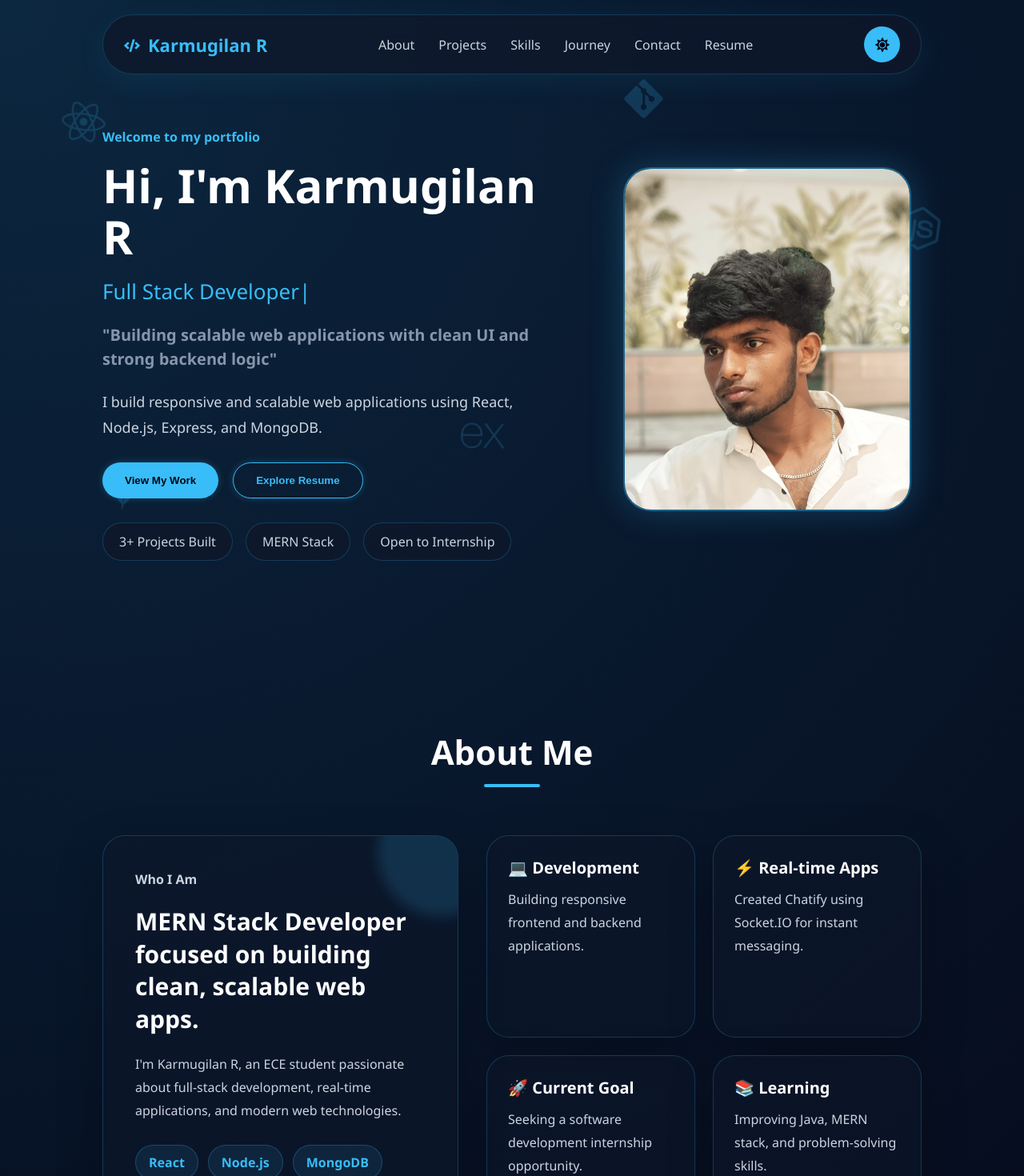
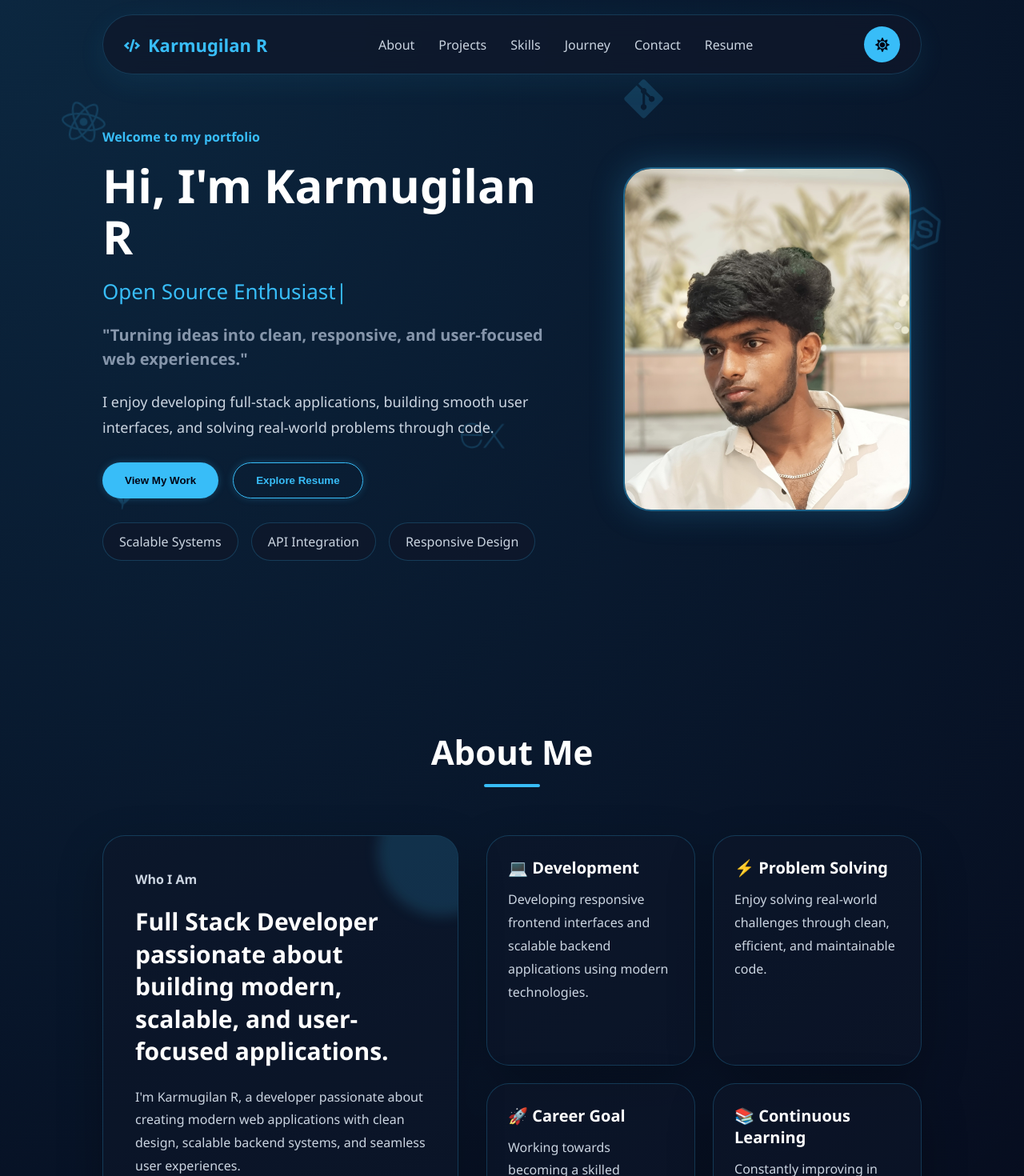
Before and after one commit to Karmugilan-vk/Portfolio, a React (Vite) app: page / in a window 1280 px wide. Shown: the top 1470 px of the page at 80% size. Built offline with nearby package versions, Linux system fonts and the light colour scheme.

Commit message:
Final update of the Portfolio

```diff
--- a/src/components/About.jsx
+++ b/src/components/About.jsx
@@ -8,12 +8,14 @@ function About() {
           <p className="about-label">Who I Am</p>
 
           <h3>
-            MERN Stack Developer focused on building clean, scalable web apps.
+            Full Stack Developer passionate about building
+        modern, scalable, and user-focused applications.
           </h3>
 
           <p>
-            I'm Karmugilan R, an ECE student passionate about full-stack
-            development, real-time applications, and modern web technologies.
+            I'm Karmugilan R, a developer passionate about creating
+modern web applications with clean design, scalable backend
+systems, and seamless user experiences.
           </p>
 
           <div className="about-points">
@@ -27,22 +29,26 @@ function About() {
         <div className="about-grid">
           <div className="about-info-card">
             <h4>💻 Development</h4>
-            <p>Building responsive frontend and backend applications.</p>
+            <p>Developing responsive frontend interfaces and scalable
+          backend applications using modern technologies.</p>
           </div>
 
           <div className="about-info-card">
-            <h4>⚡ Real-time Apps</h4>
-            <p>Created Chatify using Socket.IO for instant messaging.</p>
+            <h4>⚡ Problem Solving</h4>
+            <p>Enjoy solving real-world challenges through clean,
+          efficient, and maintainable code.</p>
           </div>
 
           <div className="about-info-card">
-            <h4>🚀 Current Goal</h4>
-            <p>Seeking a software development internship opportunity.</p>
+            <h4>🚀 Career Goal</h4>
+            <p>Working towards becoming a skilled software engineer
+          and contributing to impactful products.</p>
           </div>
 
           <div className="about-info-card">
-            <h4>📚 Learning</h4>
-            <p>Improving Java, MERN stack, and problem-solving skills.</p>
+            <h4>📚 Continuous Learning</h4>
+            <p>Constantly improving in full-stack development,
+          Java, backend systems, and UI design.</p>
           </div>
         </div>
       </div>
--- a/src/components/Contact.jsx
+++ b/src/components/Contact.jsx
@@ -1,9 +1,4 @@
-import {
-  FaGithub,
-  FaLinkedin,
-  FaEnvelope,
-  FaWhatsapp,
-} from "react-icons/fa";
+import { FaGithub, FaLinkedin, FaEnvelope, FaWhatsapp } from "react-icons/fa";
 
 function Contact() {
   return (
@@ -14,16 +9,17 @@ function Contact() {
         <h2>Contact Me</h2>
 
         <p className="contact-description">
-          I'm currently open to internship opportunities, freelance work,
-          and collaborations. Feel free to connect with me through any platform.
+          I'm currently open to internship opportunities, freelance work, and
+          collaborations. Feel free to connect with me through any platform.
         </p>
       </div>
 
       <div className="contact-container">
-
         {/* EMAIL */}
         <a
-          href="mailto:karmugilanrama@gmail.com"
+          href="https://mail.google.com/mail/?view=cm&fs=1&to=karmugilanrama@gmail.com"
+          target="_blank"
+          rel="noopener noreferrer"
           className="contact-card"
         >
           <div className="contact-icon">
@@ -86,7 +82,6 @@ function Contact() {
             <p>Quick Connect</p>
           </div>
         </a>
-
       </div>
     </section>
   );
--- a/src/components/Hero.jsx
+++ b/src/components/Hero.jsx
@@ -4,7 +4,6 @@ function Hero() {
   return (
     <section className="hero">
       <div className="hero-content">
-
         <div className="hero-left">
           <p className="hero-tag">Welcome to my portfolio</p>
 
@@ -14,11 +13,11 @@ function Hero() {
 
           <TypeAnimation
             sequence={[
-              "MERN Stack Developer",
-              1500,
               "Full Stack Developer",
               1500,
               "Open Source Enthusiast",
+              1500,
+              "Problem Solver",
               1500,
             ]}
             speed={50}
@@ -27,14 +26,14 @@ function Hero() {
           />
 
           <p className="hero-quote">
-            "Building scalable web applications with clean UI and strong backend logic"
+            "Turning ideas into clean, responsive, and user-focused web
+            experiences."
           </p>
 
           <p className="hero-description">
-            I build responsive and scalable web applications using React,
-            Node.js, Express, and MongoDB.
+            I enjoy developing full-stack applications, building smooth user
+            interfaces, and solving real-world problems through code.
           </p>
-
 
           <div className="hero-buttons">
             <button
@@ -53,9 +52,9 @@ function Hero() {
           </div>
 
           <div className="hero-highlights">
-            <span>3+ Projects Built</span>
-            <span>MERN Stack</span>
-            <span>Open to Internship</span>
+            <span>Scalable Systems</span>
+            <span>API Integration</span>
+            <span>Responsive Design</span>
           </div>
         </div>
 
@@ -65,7 +64,6 @@ function Hero() {
             alt="Karmugilan R"
           />
         </div>
-
       </div>
     </section>
   );
--- a/src/components/Journey.jsx
+++ b/src/components/Journey.jsx
@@ -6,7 +6,7 @@ function Journey() {
 
       <div className="journey-timeline">
         <div className="journey-item">
-          <span>2025</span>
+          <span>2024</span>
           <h3>Started MERN Stack</h3>
           <p>Started learning React, Node.js, Express, and MongoDB.</p>
         </div>
--- a/src/components/Projects.jsx
+++ b/src/components/Projects.jsx
@@ -31,7 +31,7 @@ function Projects() {
           </ul>
           <p><strong>Tech Stack:</strong> React, Node.js, Express, MongoDB</p>
           <div className="project-links">
-            <a href="https://github.com/Karmugilan-vk/ThinkBoard-Application" target="_blank">GitHub</a>
+            <a href="https://github.com/Karmugilan-vk/mern-thinkboard.git" target="_blank">GitHub</a>
           </div>
         </div>
 
@@ -44,9 +44,9 @@ function Projects() {
             <li>Built responsive layout using EJS</li>
             <li>Collaborated with team integration</li>
           </ul>
-          <p><strong>Tech Stack:</strong> Node.js, Express, EJS, Bootstrap, SQL Server</p>
+          <p><strong>Tech Stack:</strong> Node.js, Express, EJS, SQL Server</p>
           <div className="project-links">
-            <a href="YOUR_GITHUB_LINK" target="_blank">GitHub</a>
+            <a href="https://github.com/Sanjai-Magilan/Temple_Web_App.git" target="_blank">GitHub</a>
           </div>
         </div>
       </div>
```
Also changed, not shown: src/index.css (+24 -19 lines).
